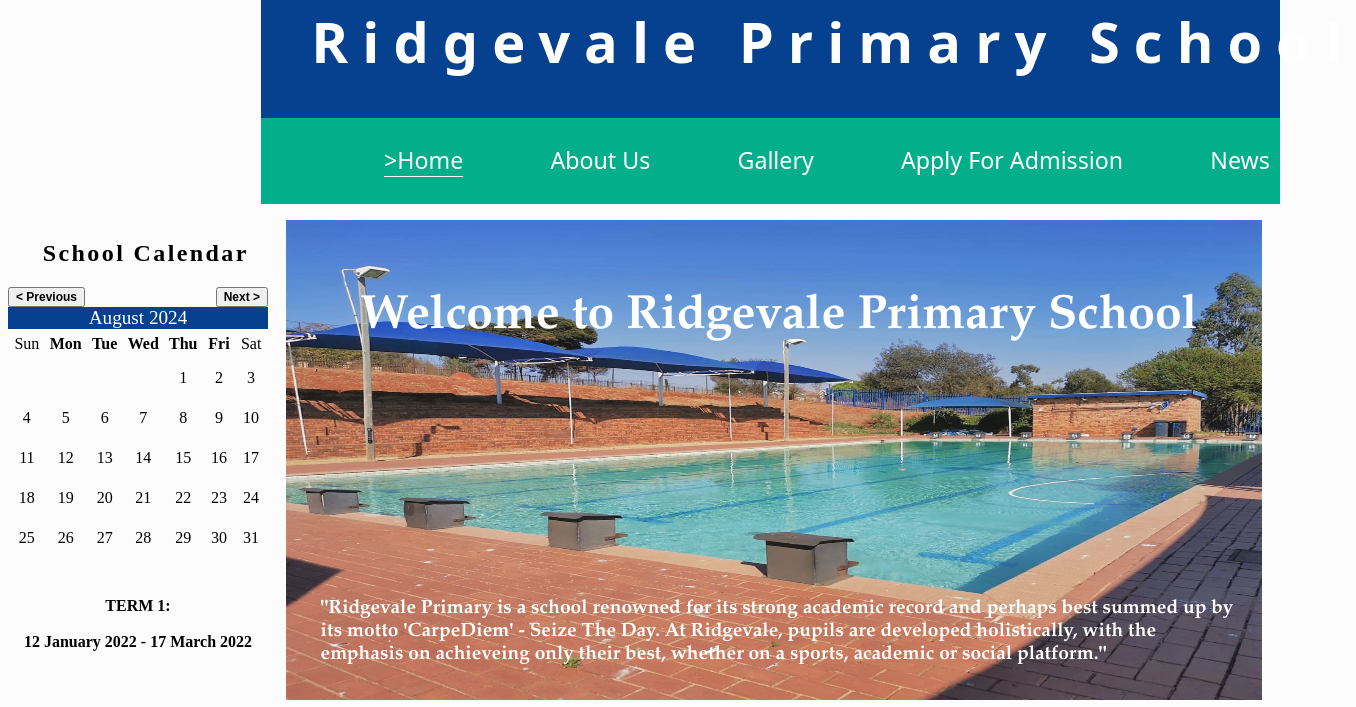
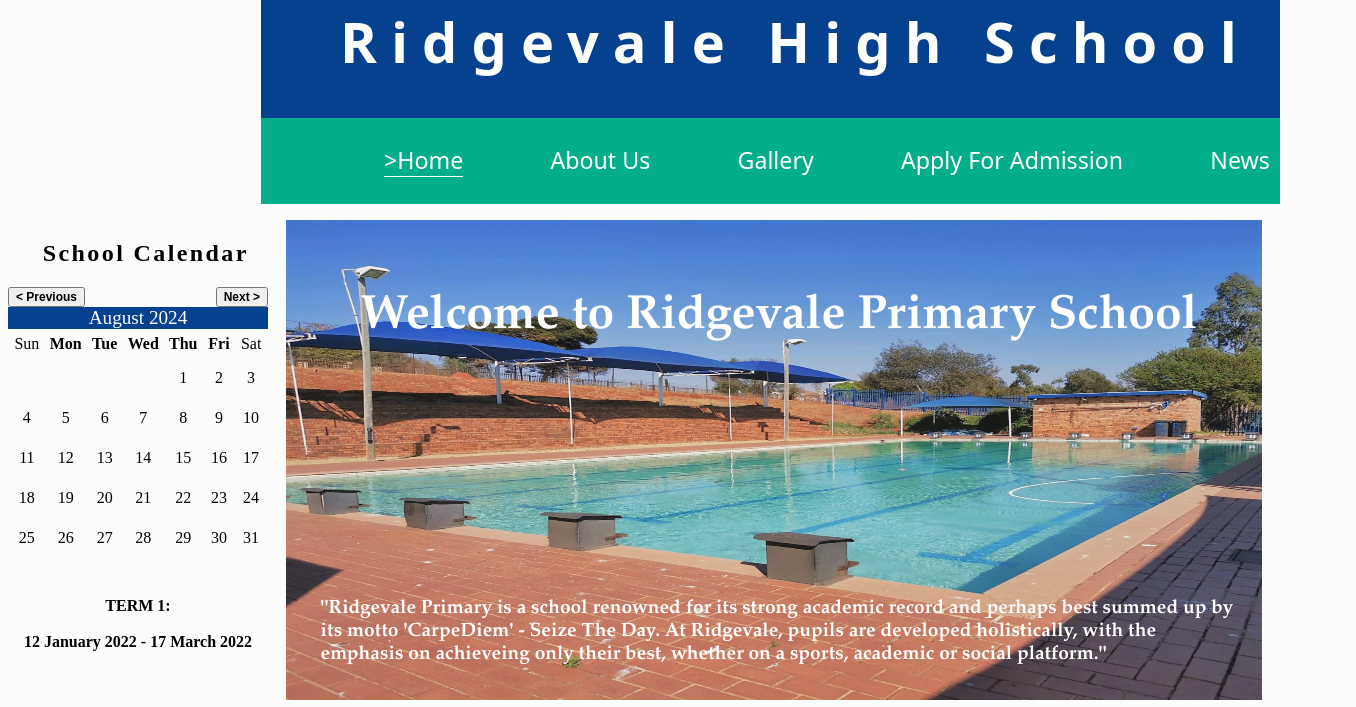
Before and after one commit to MoikabiOL/RPS, a plain HTML site: page index.html in a window 1280 px wide. Shown: the part 34-741 px from the top of the page, 1356 px wide, since content can reach past the window. Drawn offline with Linux system fonts and the light colour scheme.

Commit message:
Update index.html

```diff
--- a/index.html
+++ b/index.html
@@ -90,7 +90,7 @@
 			<img id="logo" src="images/rpsemblem3.png" alt="School Emblem" width="10%" height="10%" title="Ridgevale Primary School Emblem" />
 		</header>
 		<header>
-			<h1 class="organization">Ridgevale Primary School</h1>
+			<h1 class="organization">Ridgevale High School</h1>
 		</header>
 		<nav id="nav2"><!-- Navigation bar below the school name -->
 			<ul class="fivetabs">
```
